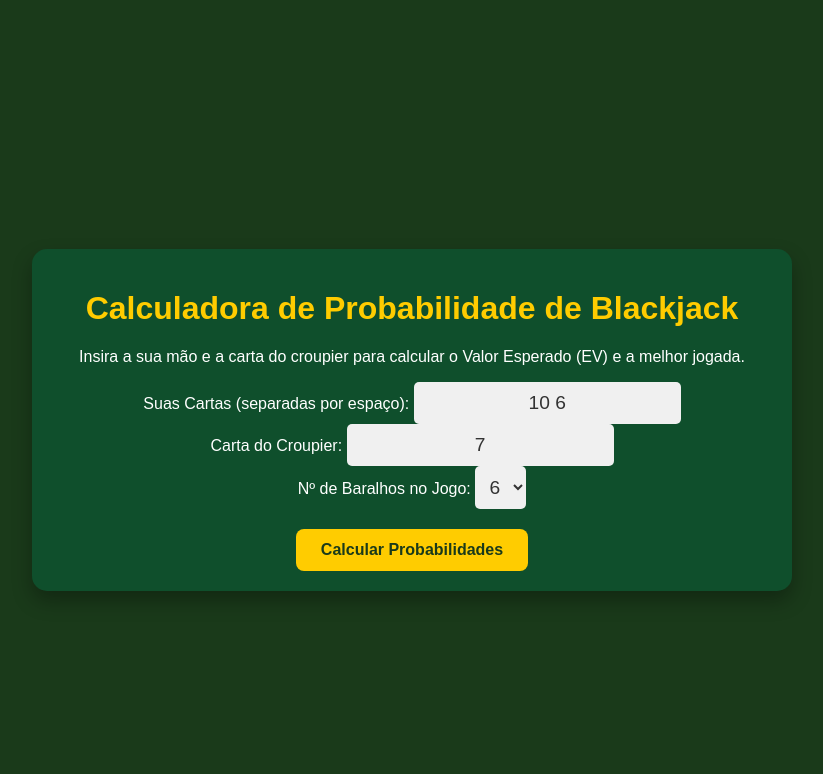
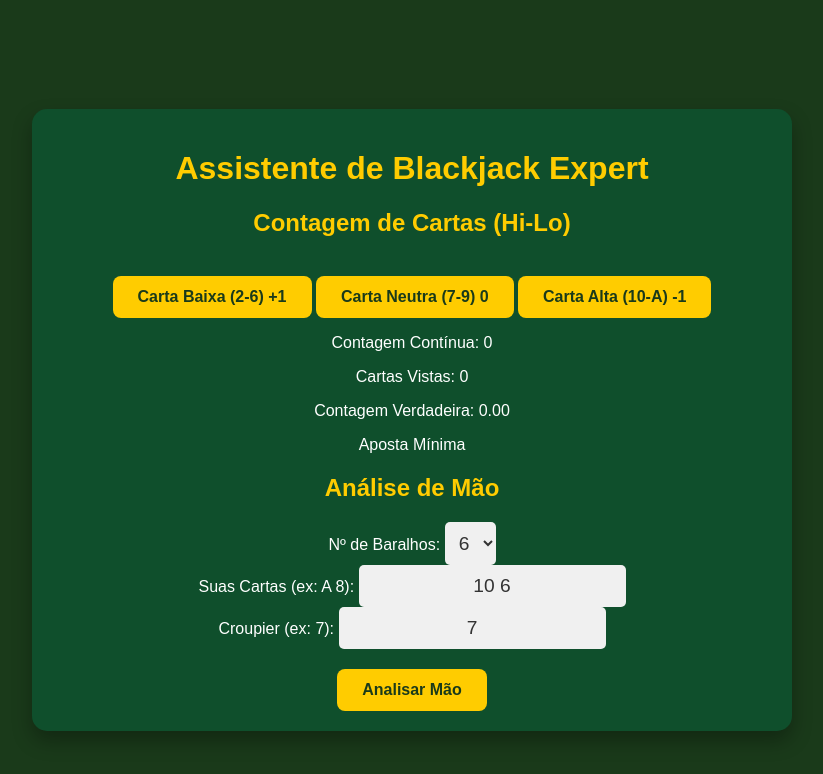
Before and after one commit to Calefi018/blackjack, a plain HTML site: page index.html in a window 1280 px wide. Shown: the whole page, without its empty margins (228-1051 px from the left). Drawn offline with Linux system fonts and the light colour scheme.

Commit message:
Update index.html

```diff
--- a/index.html
+++ b/index.html
@@ -3,27 +3,34 @@
 <head>
     <meta charset="UTF-8">
     <meta name="viewport" content="width=device-width, initial-scale=1.0">
-    <title>Calculadora de Probabilidade de Blackjack</title>
+    <title>Assistente de Blackjack Expert</title>
     <link rel="stylesheet" href="style.css">
 </head>
 <body>
     <div class="container">
-        <h1>Calculadora de Probabilidade de Blackjack</h1>
+        <h1>Assistente de Blackjack Expert</h1>
+
+        <div class="counter-module">
+            <h2>Contagem de Cartas (Hi-Lo)</h2>
+            <div class="count-buttons">
+                <button id="count-low-btn">Carta Baixa (2-6) <strong>+1</strong></button>
+                <button id="count-mid-btn">Carta Neutra (7-9) <strong>0</strong></button>
+                <button id="count-high-btn">Carta Alta (10-A) <strong>-1</strong></button>
+            </div>
+            <div class="count-display">
+                <p>Contagem Contínua: <span id="running-count">0</span></p>
+                <p>Cartas Vistas: <span id="cards-played">0</span></p>
+                <p>Contagem Verdadeira: <span id="true-count">0.00</span></p>
+            </div>
+            <div id="bet-advice">Aposta Mínima</div>
+        </div>
+
+        <div class="game-module">
+            <h2>Análise de Mão</h2>
 
             <div id="initialSetup">
-            <p>Insira a sua mão e a carta do croupier para calcular o Valor Esperado (EV) e a melhor jogada.</p>
-            <div class="cards-selector">
-                <div class="card-input">
-                    <label for="playerCards">Suas Cartas (separadas por espaço):</label>
-                    <input type="text" id="playerCards" value="10 6">
-                </div>
-                <div class="card-input dealer-card">
-                    <label for="dealerCard">Carta do Croupier:</label>
-                    <input type="text" id="dealerCard" value="7">
-                </div>
-            </div>
                 <div class="game-setup">
-                <label for="deckCount">Nº de Baralhos no Jogo:</label>
+                    <label for="deckCount">Nº de Baralhos:</label>
                     <select id="deckCount">
                         <option value="1">1</option>
                         <option value="2">2</option>
@@ -32,16 +39,31 @@
                         <option value="8">8</option>
                     </select>
                 </div>
-            <button id="calculateBtn">Calcular Probabilidades</button>
+                <div class="cards-selector">
+                    <div class="card-input">
+                        <label for="playerCards">Suas Cartas (ex: A 8):</label>
+                        <input type="text" id="playerCards" value="10 6">
+                    </div>
+                    <div class="card-input">
+                        <label for="dealerCard">Croupier (ex: 7):</label>
+                        <input type="text" id="dealerCard" value="7">
+                    </div>
+                </div>
+                <button id="startBtn">Analisar Mão</button>
             </div>
 
-        <div id="resultsContainer" class="hidden">
-            <h2>Análise da Jogada</h2>
-            <div id="results-breakdown">
+            <div id="gameplay" class="hidden">
+                <div id="handsContainer"></div>
+                <div id="resultsContainer">
+                    <div id="results-breakdown"></div>
+                    <h3 id="best-action"></h3>
+                    <div id="deviation-alert" class="hidden"></div>
                 </div>
-            <h3 id="best-action"></h3>
+                <div id="actionButtons"></div>
+                <button id="resetBtn">Nova Rodada</button>
             </div>
         </div>
-    <script src="script.js"></script>
+    </div>
+    <script src="script.js" defer></script>
 </body>
 </html>
```
Lines whose indentation alone changed are shown as unchanged.
